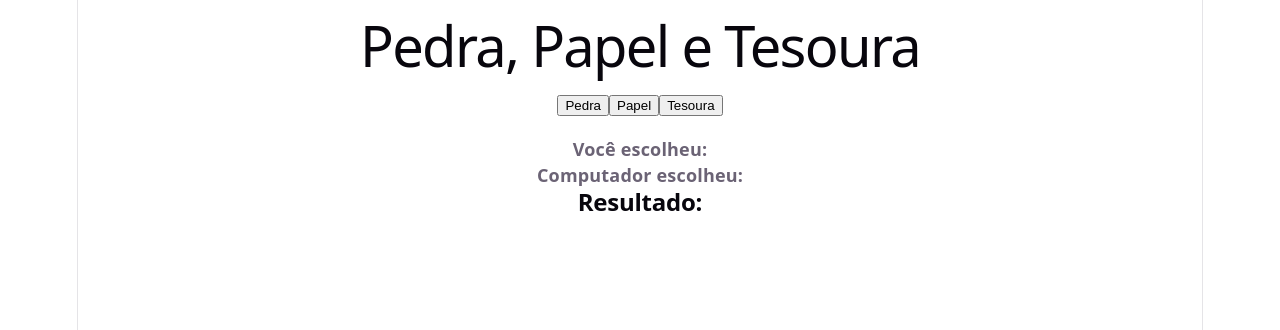
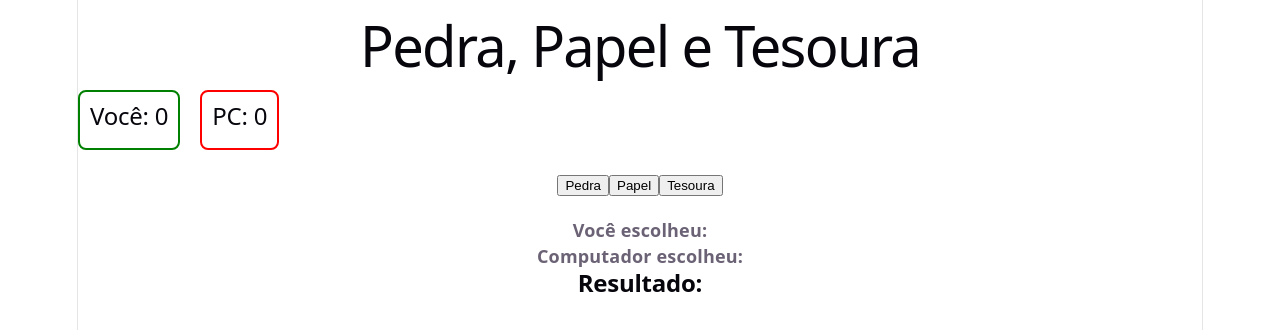
Before and after one commit to xandaodev/pedra-papel-tesoura-js, a React (Vite) app in the folder jogo-react/: page / in a window 1280 px wide. Shown: the top 330 px of the page. Built offline with nearby package versions, Linux system fonts and the light colour scheme.

Commit message:
adicionando a interface do placar com css

```diff
--- a/jogo-react/src/App.jsx
+++ b/jogo-react/src/App.jsx
@@ -31,6 +31,15 @@ function App() {
         <div>
             <h1>Pedra, Papel e Tesoura</h1>
 
+            <div style={{ display: 'flex', gap: '20px', marginBottom: '20px' }}>
+                <div style={{ padding: '10px', border: '2px solid green', borderRadius: '8px' }}>
+                    <h2>Você: {pontosUsuario}</h2>
+                </div>
+                <div style={{ padding: '10px', border: '2px solid red', borderRadius: '8px' }}>
+                    <h2>PC: {pontosComputador}</h2>
+                </div>
+            </div>
+
             <button onClick={() => jogar("pedra")}>Pedra</button>
             <button onClick={() => jogar("papel")}>Papel</button>
             <button onClick={() => jogar("tesoura")}>Tesoura</button>
```
